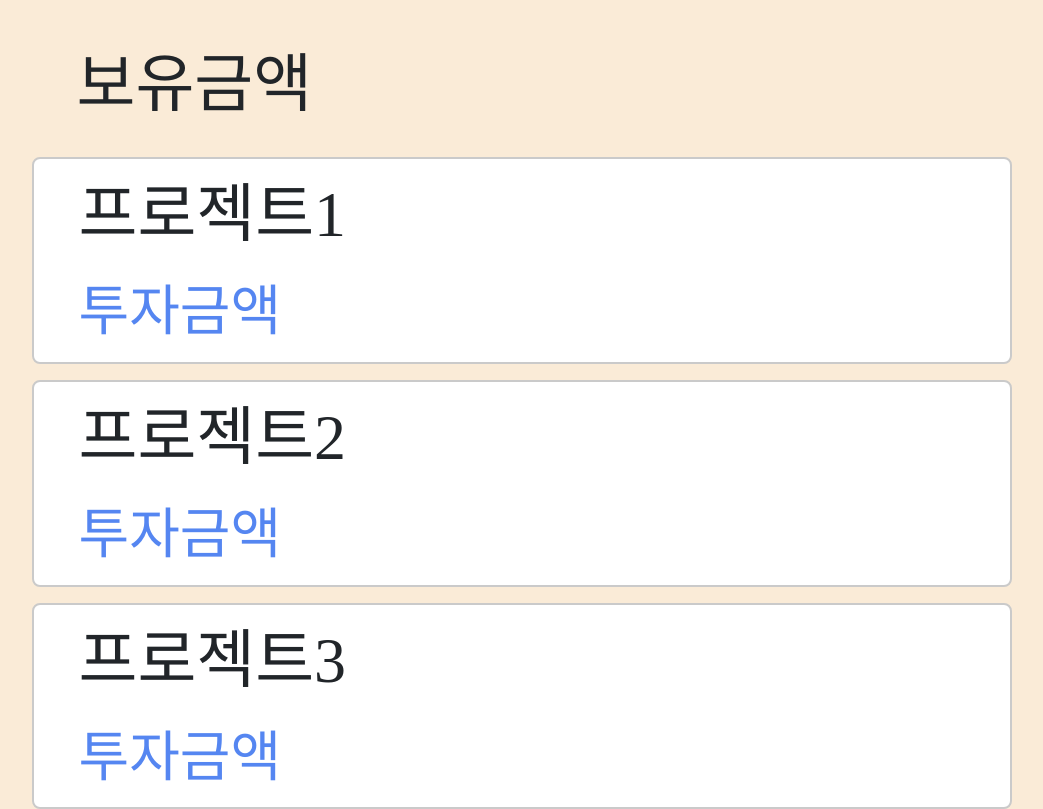
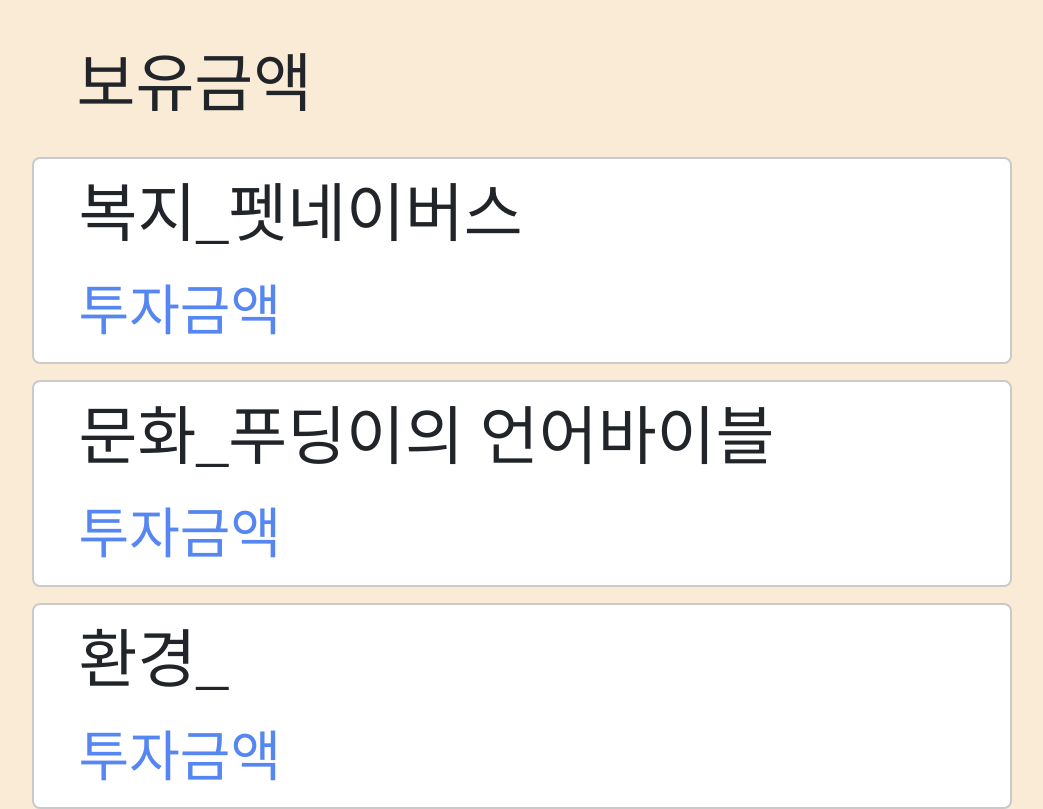
Before and after one commit to khj1030/EFTER_INVEST_demo, a Django app: page /invest/ in a window 1280 px wide. Shown: the part 536-1345 px from the top of the page, without its empty margins (118-1161 px from the left). Run offline with Django 4.2, Linux system fonts and the light colour scheme; data comes from the database, SQL or seed files in the repository; some web fonts are replaced.

Commit message:
update project

```diff
--- a/investsite/investApp/templates/invest.html
+++ b/investsite/investApp/templates/invest.html
@@ -31,21 +31,21 @@
                 <br>
                 <div class="grid">
                     <div id="1" class="project project1" onclick="loadProject(this)">
-                      <div id="title" class="font title">프로젝트1</div>
+                      <div id="title" class="font title">복지_펫네이버스</div>
                       <div class="money_data">
                         <div class="font2 text">투자금액</div>
                         <div id="money" class="font2 money"></div>
                       </div>
                     </div>
                     <div id="2" class="project project2" onclick="loadProject(this)">
-                      <div id="title" class="font title">프로젝트2</div>
+                      <div id="title" class="font title">문화_푸딩이의 언어바이블</div>
                       <div class="money_data">
                         <div class="font2 text">투자금액</div>
                         <div id="money" class="font2 money"></div>
                       </div>
                     </div>
                     <div id="3" class="project project3" onclick="loadProject(this)">
-                      <div id="title" class="font title">프로젝트3</div>
+                      <div id="title" class="font title">환경_</div>
                       <div class="money_data">
                         <div class="font2 text">투자금액</div>
                         <div id="money" class="font2 money"></div>
```
